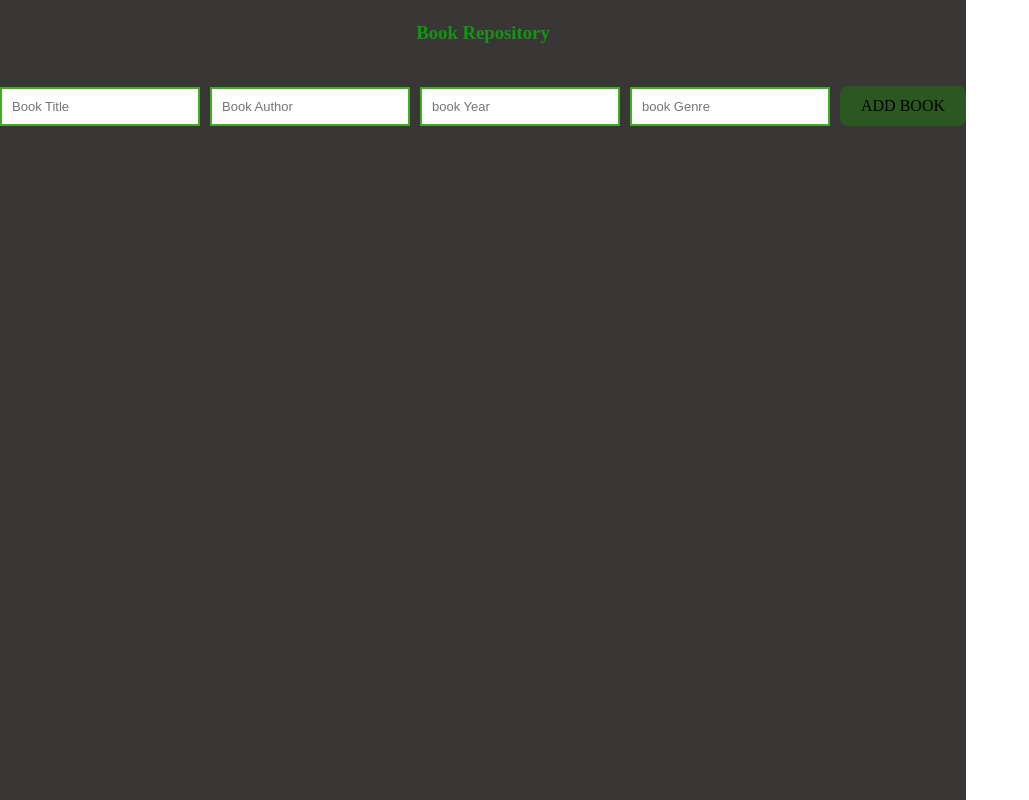
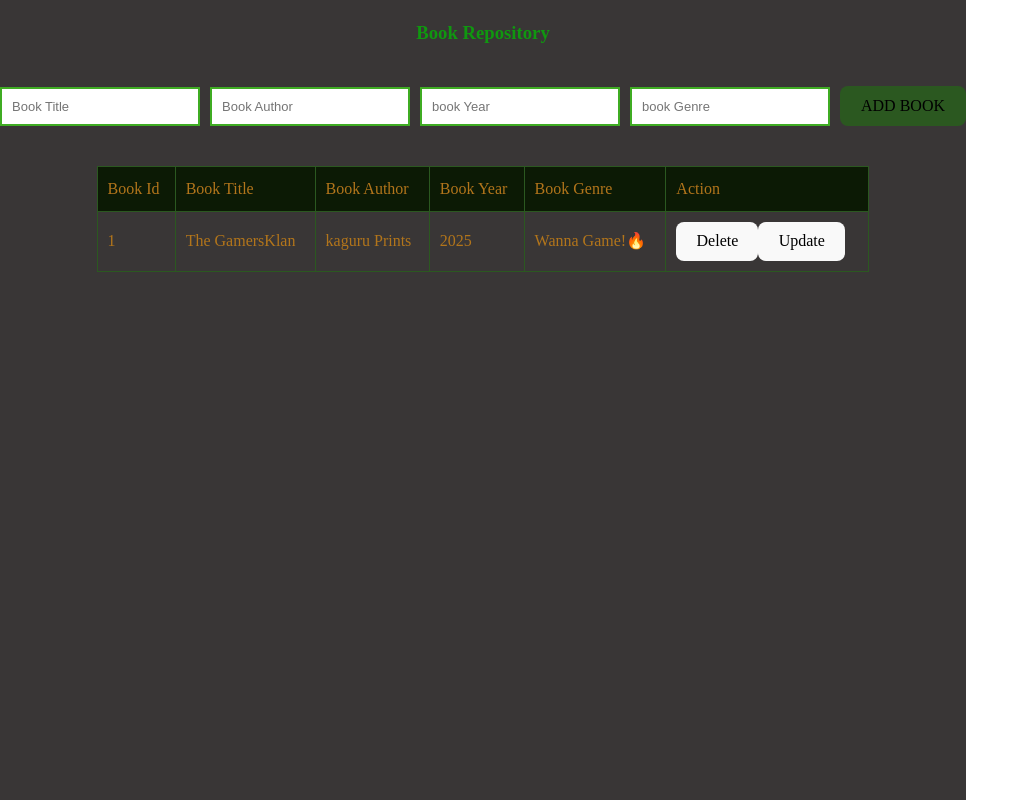
Before and after one commit to theekaguru/Redux-Toolkit-Query-BookAPI, a React (Vite) app: page / in a window 1280 px wide. Shown: the whole page, without its empty margins (0-1029 px from the left). Built offline with nearby package versions, Linux system fonts and the light colour scheme.

Commit message:
slice reducer

```diff
--- a/src/App.scss
+++ b/src/App.scss
@@ -31,3 +31,24 @@ h3{
   }
 
 }
+.book-table{
+  width: 80%;
+  border-collapse: collapse;
+  margin: 20px 0;
+
+  th,td{
+    padding: 10px;
+    border: 1px solid #2b5820;
+    text-align: left;
+
+  }
+
+  thead{
+    background-color: #0c1a05;
+  }
+
+  td{
+    color: #b2751b;
+
+  }
+}
--- a/src/components/Book.tsx
+++ b/src/components/Book.tsx
@@ -39,13 +39,28 @@ export const Book = () => {
 
         <thead>
           <tr>
-            <td></td>
-            <td></td>
-            <td></td>
-            <td></td>
+            <td>Book Id</td>
+            <td>Book Title</td>
+            <td>Book Author</td>
+            <td>Book Year</td>
+            <td>Book Genre</td>
+            <td>Action</td>
           </tr>
         </thead>
-        <tbody></tbody>
+        <tbody>
+          <tr>
+            <td>1</td>
+            <td>The GamersKlan</td>
+            <td>kaguru Prints</td>
+            <td>2025</td>
+            <td>Wanna Game!🔥</td>
+            <td>
+              <button>Delete</button>
+              <button>Update</button>
+            </td>
+
+          </tr>
+        </tbody>
       </table>
 
     </div>
```
Also changed, not shown: src/components/features/api/bookApi.ts (added, +13 -0 lines).
